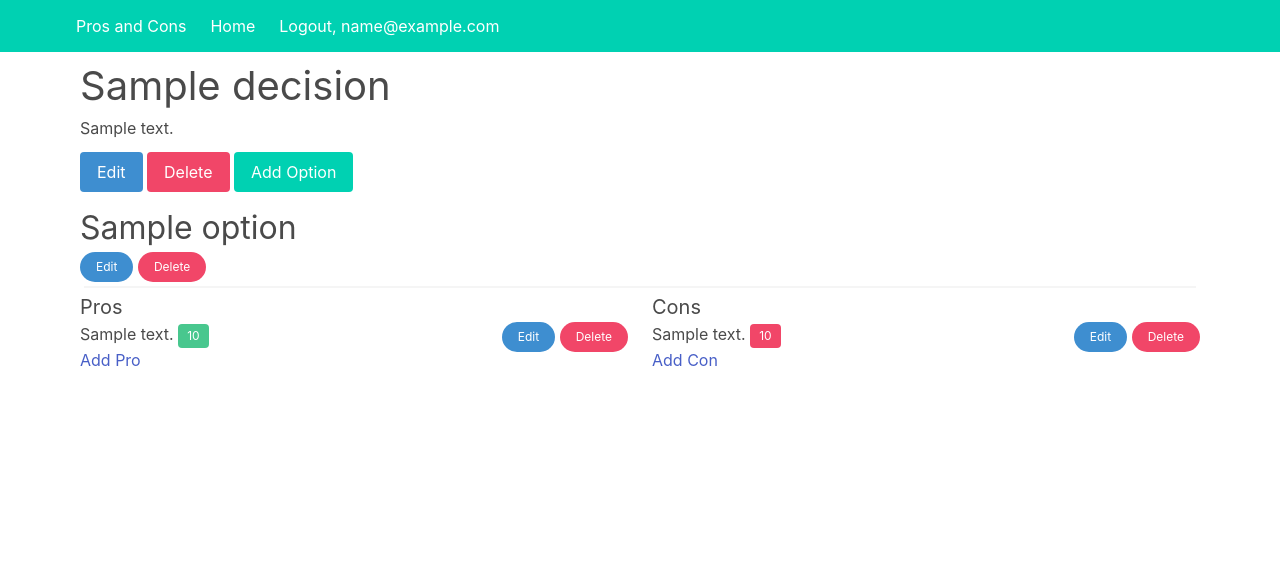
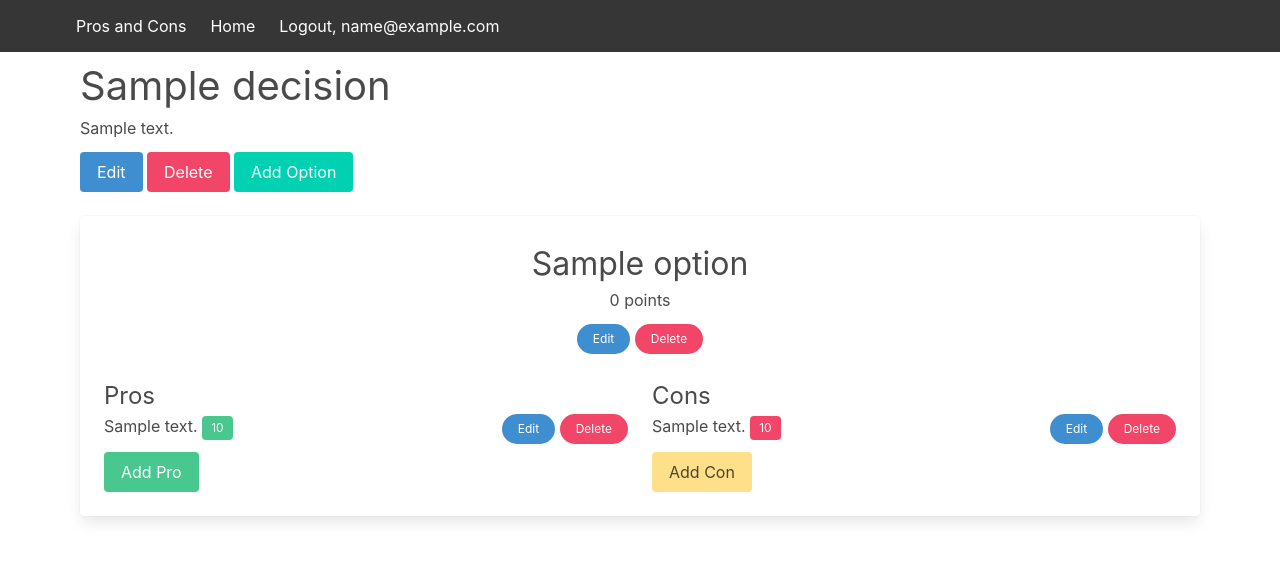
Before and after one commit to bgaudino/procon, a Django app: page /decisions/1/ in a window 1280 px wide. Shown: the top 561 px of the page. Run offline with Django 4.2, Linux system fonts and the light colour scheme; a user stored in the database is signed in; tables that the repository leaves empty hold one stand-in row (values such as "Sample post"); parts of the project's set-up code (start-up, migrations or seed data) failed here and were passed over.

Commit message:
Add options score and style changes

```diff
--- a/templates/core/layout.html
+++ b/templates/core/layout.html
@@ -15,7 +15,7 @@
   </head>
   <body>
     <nav
-      class="navbar is-primary"
+      class="navbar is-dark"
       role="navigation"
       aria-label="main navigation"
     >
--- a/templates/decisions/detail.html
+++ b/templates/decisions/detail.html
@@ -36,8 +36,13 @@
 <!-- Options -->
 <ul id="option-list">
   {% for option in decision.options.all %}
-  <li>
+  <li class="card p-5 my-5">
+    <div class="mb-5 has-text-centered">
       <h2 class="is-size-3">{{ option.title }}</h2>
+      <p class="is-size-6 mb-3">
+        {% with score=option.get_score %} {{ score }} point{{ score|pluralize }}
+        {% endwith %}
+      </p>
       <a
         class="button is-info is-small is-rounded"
         href="{% url 'decisions:options_update' option.pk %}"
@@ -50,19 +55,21 @@
       >
         Delete
       </a>
-    <hr class="m-1" />
+    </div>
 
     <!-- Argyments -->
     <div class="columns">
       <!-- Pros -->
       <div class="column is-half">
-        <h3 class="is-size-5">Pros</h3>
+        <h3 class="is-size-4">Pros</h3>
         <ul>
           {% for pro in option.pros.all %}
-          <li>
+          <li class="is-flex is-justify-content-space-between mb-2">
+            <span>
               {{ pro.description }}
               <span class="tag is-success">{{ pro.weight }}</span>
-            <span class="float-right">
+            </span>
+            <span>
               <a
                 class="button is-small is-info is-rounded"
                 href="{% url 'decisions:pros_update' pro.pk %}"
@@ -77,7 +84,9 @@
           </li>
           {% endfor %}
         </ul>
-        <a class="toggle" data-target="pro-{{ option.pk }}">Add Pro</a>
+        <a class="toggle button is-success" data-target="pro-{{ option.pk }}"
+          >Add Pro</a
+        >
         <form
           id="pro-{{ option.pk }}"
           class="is-hidden"
@@ -92,13 +101,15 @@
 
       <!--- Cons -->
       <div class="column is-half">
-        <h3 class="is-size-5">Cons</h3>
+        <h3 class="is-size-4">Cons</h3>
         <ul>
           {% for con in option.cons.all %}
-          <li>
+          <li class="is-flex is-justify-content-space-between mb-2">
+            <span>
               {{ con.description }}
               <span class="tag is-danger">{{ con.weight }}</span>
-            <span class="float-right">
+            </span>
+            <span>
               <a
                 class="button is-small is-info is-rounded"
                 href="{% url 'decisions:cons_update' con.pk %}"
@@ -114,7 +125,9 @@
           </li>
           {% endfor %}
         </ul>
-        <a class="toggle" data-target="con-{{ option.pk }}">Add Con</a>
+        <a class="toggle button is-warning" data-target="con-{{ option.pk }}"
+          >Add Con</a
+        >
         <form
           id="con-{{ option.pk }}"
           class="is-hidden"
```
Lines whose indentation alone changed are shown as unchanged.
